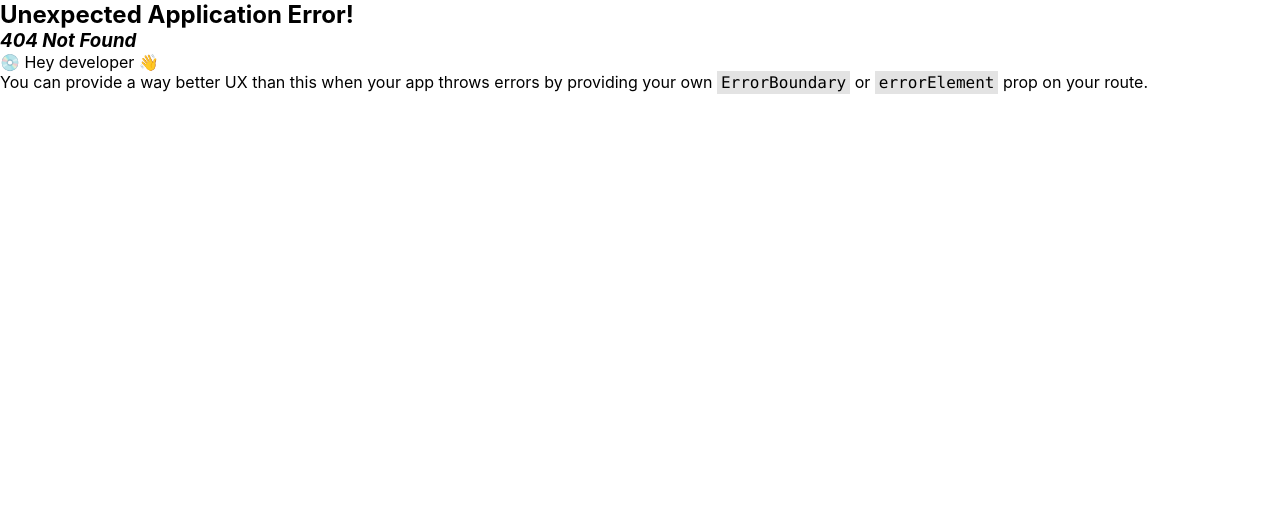
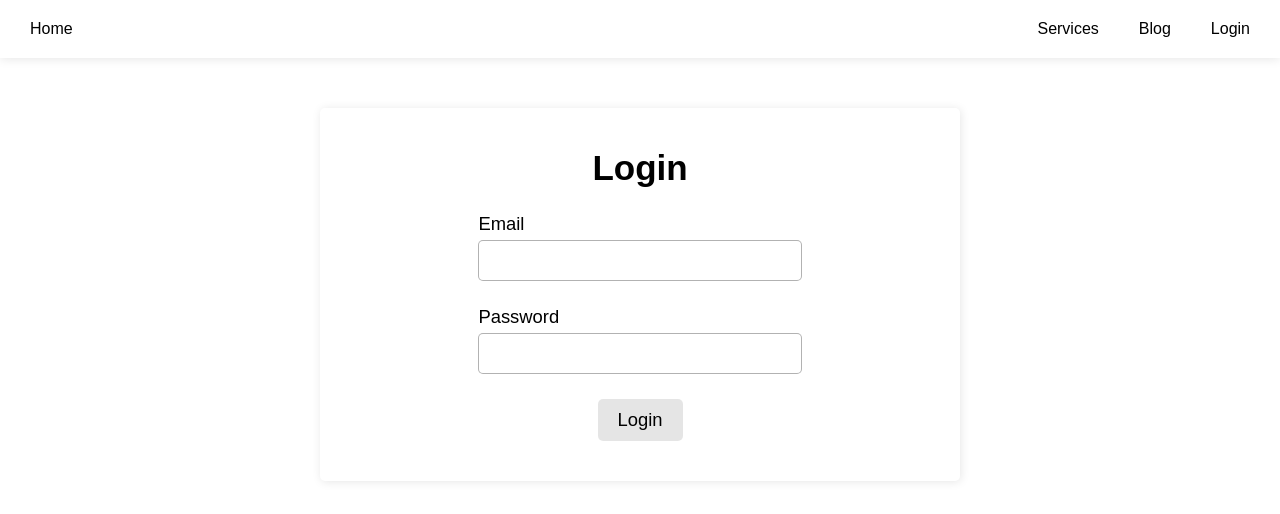
Before and after one commit to abhsn/service-review-client, a React (Create React App) app: page /login in a window 1280 px wide. Before the commit this address had no page. Shown: the top 514 px of the page. Built offline with nearby package versions, Linux system fonts and the light colour scheme; the HTML template or start-up script is replaced by a standard one.

Commit message:
added login

```diff
--- a/package.json
+++ b/package.json
@@ -6,6 +6,7 @@
     "@testing-library/jest-dom": "^5.14.1",
     "@testing-library/react": "^13.0.0",
     "@testing-library/user-event": "^13.2.1",
+    "firebase": "^9.13.0",
     "react": "^18.2.0",
     "react-dom": "^18.2.0",
     "react-router-dom": "^6.4.3",
--- a/src/Layout/Main.js
+++ b/src/Layout/Main.js
@@ -1,10 +1,12 @@
 import React from "react";
+import { Outlet } from "react-router-dom";
 import Header from "../Pages/Shared/Header/Header";
 
 function Main() {
   return (
     <React.Fragment>
       <Header />
+      <Outlet />
     </React.Fragment>
   );
 }
--- /dev/null
+++ b/src/Pages/Login/Login.js
@@ -0,0 +1,23 @@
+import "./Login.module.css";
+import styles from "./Login.module.css";
+
+function Login() {
+  return (
+    <form className={styles.form}>
+      <h3 className={styles.formTitle}>Login</h3>
+      <div className={styles.emailContainer}>
+        <label htmlFor="email">Email</label>
+        <input type="email" id="email" name="email" required />
+      </div>
+      <div className={styles.passwordContainer}>
+        <label htmlFor="password">Password</label>
+        <input type="password" id="password" name="password" required />
+      </div>
+      <div>
+        <input className={styles.loginButton} type="submit" value="Login" />
+      </div>
+    </form>
+  );
+}
+
+export default Login;
--- /dev/null
+++ b/src/Pages/Login/Login.module.css
@@ -0,0 +1,51 @@
+.form {
+  width: 50%;
+  margin: auto;
+  display: flex;
+  margin-top: 50px;
+  padding: 40px 0;
+  border-radius: 5px;
+  box-shadow: 1px 1px 10px rgba(0, 0, 0, 0.1);
+  flex-direction: column;
+  align-items: center;
+  justify-content: center;
+  gap: 25px;
+}
+
+.formTitle {
+  font-size: 35px;
+}
+
+.emailContainer, .passwordContainer {
+  display: flex;
+  flex-direction: column;
+  font-size: 1.15rem;
+  gap: 5px;
+}
+
+.emailContainer > input {
+  border: 1px solid rgba(0, 0, 0, 0.3);
+  font-size: 1.5rem;
+  padding: 0.35rem;
+  border-radius: 5px;
+}
+
+.passwordContainer > input {
+  border: 1px solid rgba(0, 0, 0, 0.3);
+  font-size: 1.5rem;
+  padding: 0.35rem;
+  border-radius: 5px;
+}
+
+.loginButton {
+  border: none;
+  background-color: rgba(0, 0, 0, 0.1);
+  cursor: pointer;
+  padding: 10px 20px;
+  font-size: 1.15rem;
+  border-radius: 5px;
+}
+
+.loginButton:hover {
+  background-color: rgba(0, 0, 0, 0.3);
+}
--- a/src/Pages/Shared/Header/Header.js
+++ b/src/Pages/Shared/Header/Header.js
@@ -1,15 +1,15 @@
 import { Link } from "react-router-dom";
-import './Header.module.css';
+import styles from "./Header.module.css";
 
 function Header() {
   return (
-    <nav>
-      <Link to="/">Home</Link>
-      <Link to="/services" style={{ marginLeft: "auto" }}>Services</Link>
+    <nav className={styles.navbar} >
+      <Link className={styles.navlink} to="/">Home</Link>
+      <Link className={styles.navlink} to="/services" style={{ marginLeft: "auto" }}>Services</Link>
       {/* <Link to="/reviews">My Reviews</Link> */}
       {/* <Link to="/add">Add Services</Link> */}
-      <Link to="/blog">Blog</Link>
-      <Link to="/login">Login</Link>
+      <Link className={styles.navlink} to="/blog">Blog</Link>
+      <Link className={styles.navlink} to="/login">Login</Link>
     </nav>
   );
 }
--- a/src/Pages/Shared/Header/Header.module.css
+++ b/src/Pages/Shared/Header/Header.module.css
@@ -1,23 +1,17 @@
-* {
-  margin: 0;
-  padding: 0;
-  box-sizing: border-box;
-}
-
-nav {
+.navbar {
   display: flex;
   gap: 20px;
   padding: 10px 20px;
   box-shadow: 0 1px 10px rgba(0, 0, 0, 0.1);
 }
 
-a {
+.navlink {
   text-decoration: none;
   color: black;
   padding: 10px;
 }
 
-a:hover {
+.navlink:hover {
   background-color: rgba(0, 0, 0, 0.1);
   border-radius: 5px;
 }
--- a/src/index.css
+++ b/src/index.css
@@ -1,13 +1,15 @@
+* {
+  margin: 0;
+  padding: 0;
+  box-sizing: border-box;
+}
+
 body {
-  margin: 0;
-  font-family: -apple-system, BlinkMacSystemFont, 'Segoe UI', 'Roboto', 'Oxygen',
-    'Ubuntu', 'Cantarell', 'Fira Sans', 'Droid Sans', 'Helvetica Neue',
-    sans-serif;
+  font-family: sans-serif;
   -webkit-font-smoothing: antialiased;
   -moz-osx-font-smoothing: grayscale;
 }
 
 code {
-  font-family: source-code-pro, Menlo, Monaco, Consolas, 'Courier New',
-    monospace;
+  font-family: monospace;
 }
```
Also changed, not shown: src/Routes/Routes.js (+8 -1 lines), 1 other file (tests, documents, lock files or other folders).
